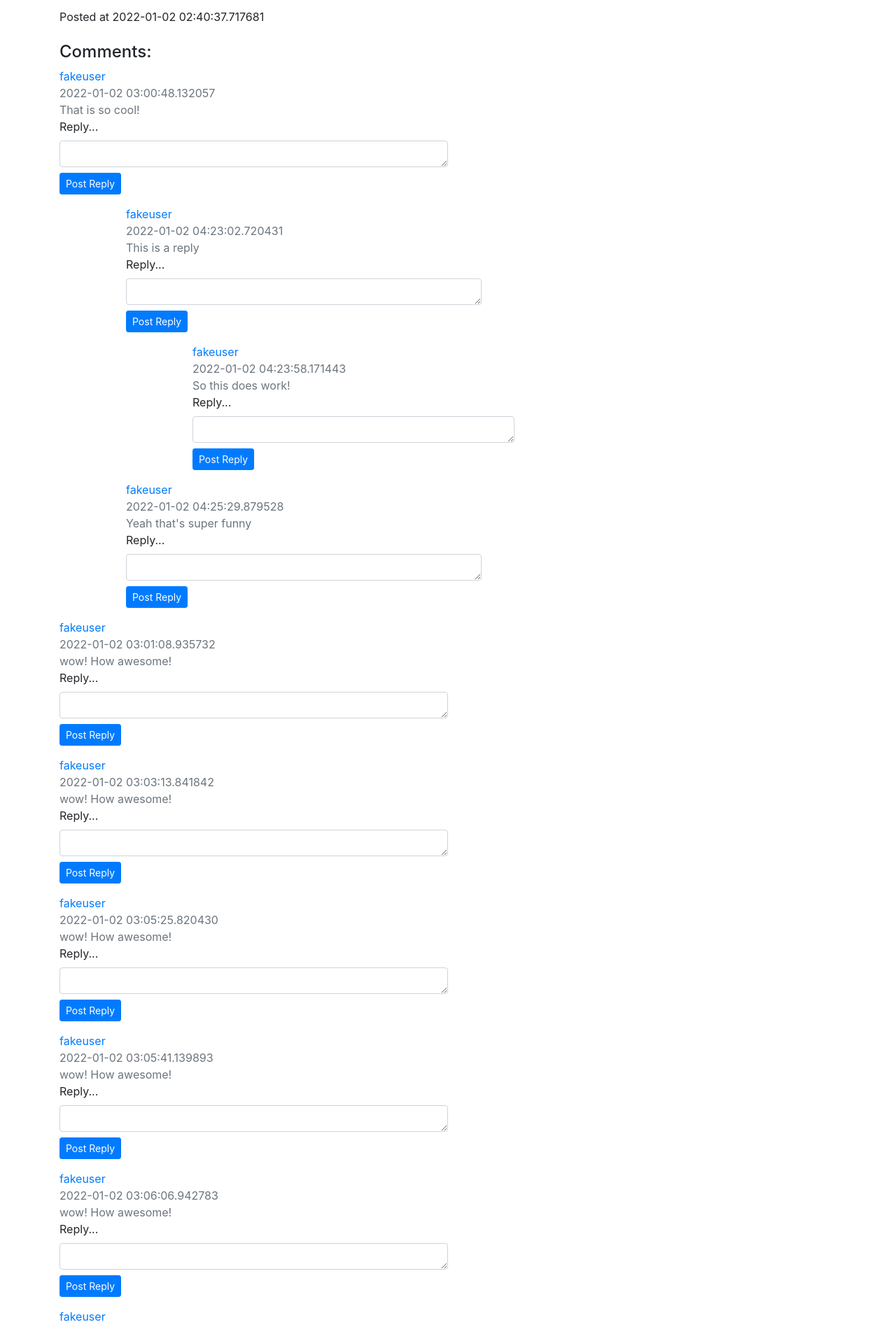
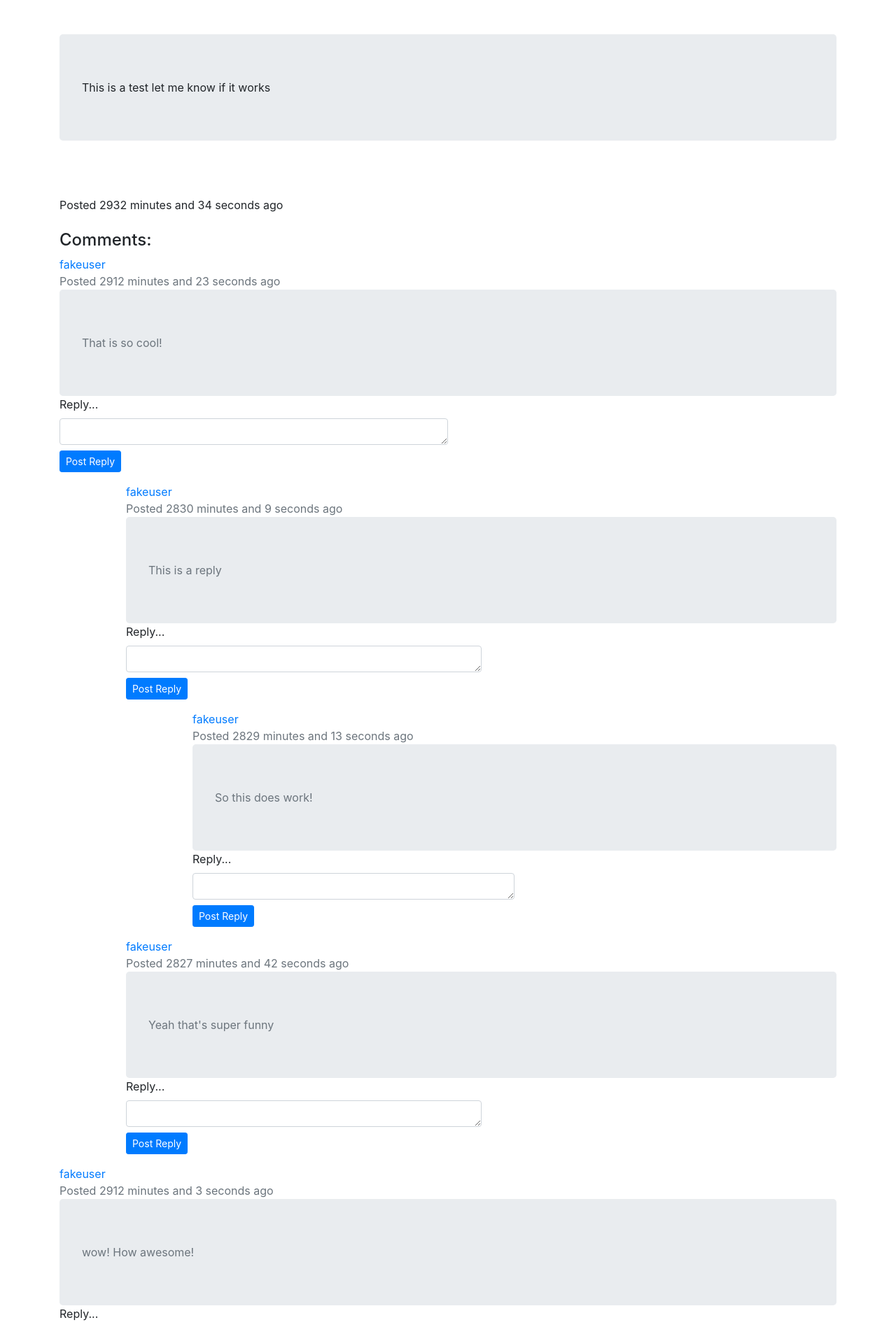
Before and after one commit to bambriz/Flask-Blog-Application, a Flask app: page /entries/1 in a window 1280 px wide. Shown: the part 486-2383 px from the top of the page at 70% size. Run offline with Flask 2, Linux system fonts and the light colour scheme; a user stored in the database is signed in; data comes from the database, SQL or seed files in the repository; both versions use the stored data as it was after the commit; some libraries are stand-ins or nearby versions.

Commit message:
Added how long ago the post and comments were made

```diff
--- a/application/flask_blog/models/comments.py
+++ b/application/flask_blog/models/comments.py
@@ -24,3 +24,8 @@ class Comment(db.Model):
 
     def level(self):
         return len(self.path) // self._N - 1
+
+    def getPassedTimeStamp(self):
+        current = datetime.utcnow() -self.timestamp
+        minutes = divmod(current.total_seconds(), 60)
+        return f'{int(minutes[0])} minutes and {int(minutes[1])} seconds'
--- a/application/flask_blog/models/entries.py
+++ b/application/flask_blog/models/entries.py
@@ -21,3 +21,7 @@ class Entry(db.Model):
 
 	def __repr__(self):
 		return '<Entry id:{} title:{} imglnk:{} text:{}'.format(self.id, self.title, self.imglnk, self.text)
+	def getPassedTimeStamp(self):
+		current = datetime.utcnow() -self.created_at
+		minutes = divmod(current.total_seconds(), 60)
+		return f'{int(minutes[0])} minutes and {int(minutes[1])} seconds'
--- a/application/flask_blog/templates/entries/show.html
+++ b/application/flask_blog/templates/entries/show.html
@@ -3,19 +3,21 @@
 
 <h2>{{ entry.title }}</h2>
 <br>
+<div class="card-body">
 {% if not entry.imglnk %}
 <img src="https://www.pngitem.com/pimgs/m/84-844866_face-nose-black-facial-expression-person-smile-emotion.png" alt="Default Image">
 {% else %}
-<img src="{{entry.imglnk}}" alt="{{ entry.title }}">
+<img src="{{entry.imglnk}}" alt="{{ entry.title }}" height="60%" width="40%">
 {% endif %}
+</div>
 <br>
 <br>
 
-
+<div class="jumbotron">
 {{ entry.text }}
-
+</div>
 <br><br>
-Posted at {{ entry.created_at }}
+Posted {{ entry.getPassedTimeStamp() }} ago
 
 <br>
 <br>
@@ -40,9 +42,9 @@ Posted at {{ entry.created_at }}
                                     <div>
                                         <p class="m-0 text-muted"><span class="text-primary">
                                                 {{comment.author}}</span> <br>
-                                            <span class="text-small">{{comment.timestamp}}</span>
+                                            <span class="text-small">Posted {{comment.getPassedTimeStamp()}} ago</span>
                                         </p>
-                                        <p class="m-0 text-muted">{{comment.text}}</p>
+                                        <p class="m-0 text-muted jumbotron">{{comment.text}}</p>
                                         <a class="" data-bs-toggle="collapse" href="#comment-{{comment.id}}" role="button" aria-expanded="false" aria-controls="collapseExample">
                                             <i class="bi bi-reply"></i>
                                         </a>
--- a/application/flask_blog/views/views.py
+++ b/application/flask_blog/views/views.py
@@ -5,6 +5,7 @@ from flask_blog import app
 from flask_blog import db
 from flask_blog.models.users import User
 from flask_login import login_user, login_required, current_user, logout_user
+import datetime
 
 
 @app.route('/signup', methods=['GET', 'POST'])
```
Also changed, not shown: application/flask_blog/flask_blog.db, 1 other file.
